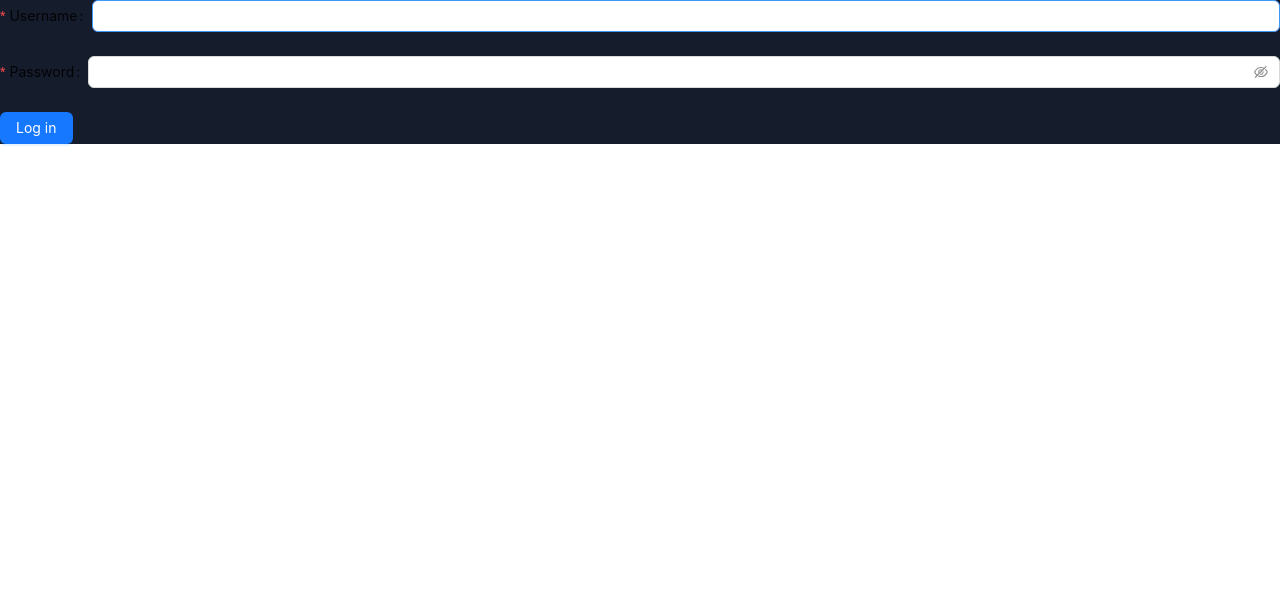
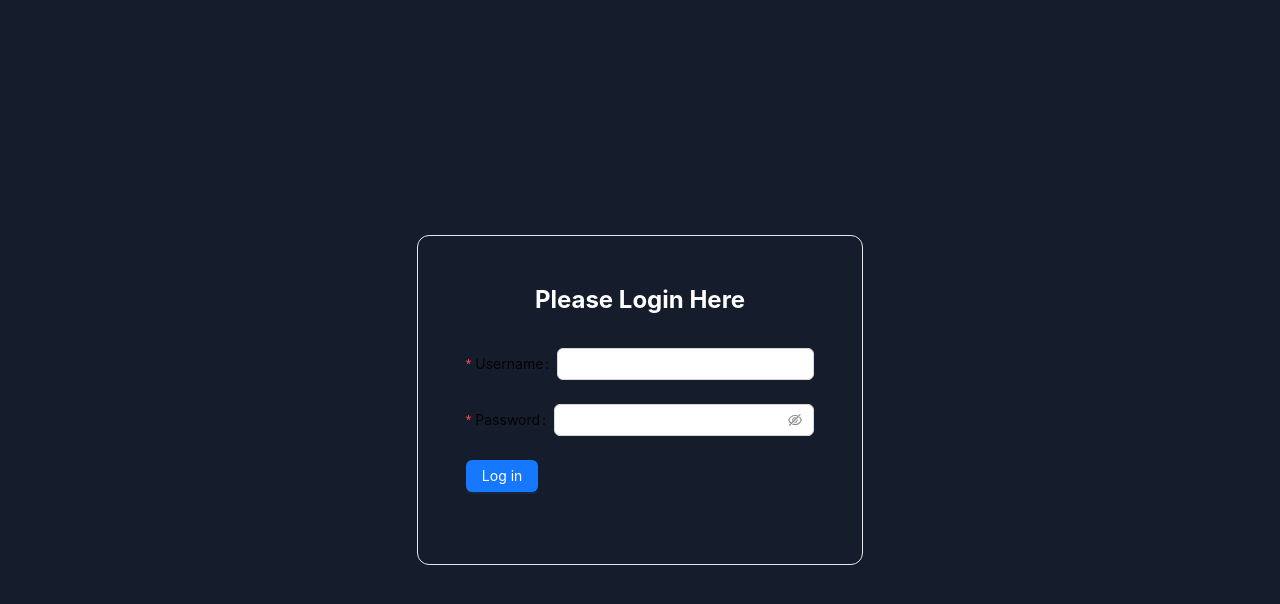
Before and after one commit to Jillurcf/project-management-dashboard, a Next.js app: page /login in a window 1280 px wide. Shown: the top 604 px of the page. Built offline with nearby package versions, Linux system fonts and the light colour scheme.

Commit message:
login page created and auth.js installed

```diff
--- a/package.json
+++ b/package.json
@@ -12,6 +12,7 @@
     "@react-icons/all-files": "^4.1.0",
     "antd": "^5.16.5",
     "next": "14.2.3",
+    "next-auth": "^5.0.0-beta.17",
     "react": "^18",
     "react-dom": "^18",
     "react-icons": "^5.1.0"
--- a/src/app/login/page.jsx
+++ b/src/app/login/page.jsx
@@ -1,3 +1,4 @@
+"use client"
 // components/LoginForm.js
 import { Form, Input, Button } from 'antd';
 
@@ -8,10 +9,13 @@ const LoginPage = () => {
   };
 
   return (
-    <Form
+  <div className='max-w-screen-md mx-auto h-screen justify-center items-center flex'>
+
+      <Form className='border p-12 rounded-xl text-white'
       name="loginForm"
       onFinish={onFinish}
     >
+         <h1 className='text-center pb-8 text-2xl font-bold text-white'>Please Login Here</h1>
       <Form.Item
         label="Username"
         name="username"
@@ -38,6 +42,7 @@ const LoginPage = () => {
         </Button>
       </Form.Item>
     </Form>
+  </div>
   );
 };
 
--- a/src/app/ui/dashboard/sidebar/sidebar.jsx
+++ b/src/app/ui/dashboard/sidebar/sidebar.jsx
@@ -102,7 +102,7 @@ const Sidebar = () => {
           </li>
         ))}
       </ul>
-      <button className=" ">Logout</button>
+      <button  className=" btn btn-primary mt-4">Logout</button>
     </div>
   );
 };
```
Also changed, not shown: 1 other file (tests, documents, lock files or other folders).
